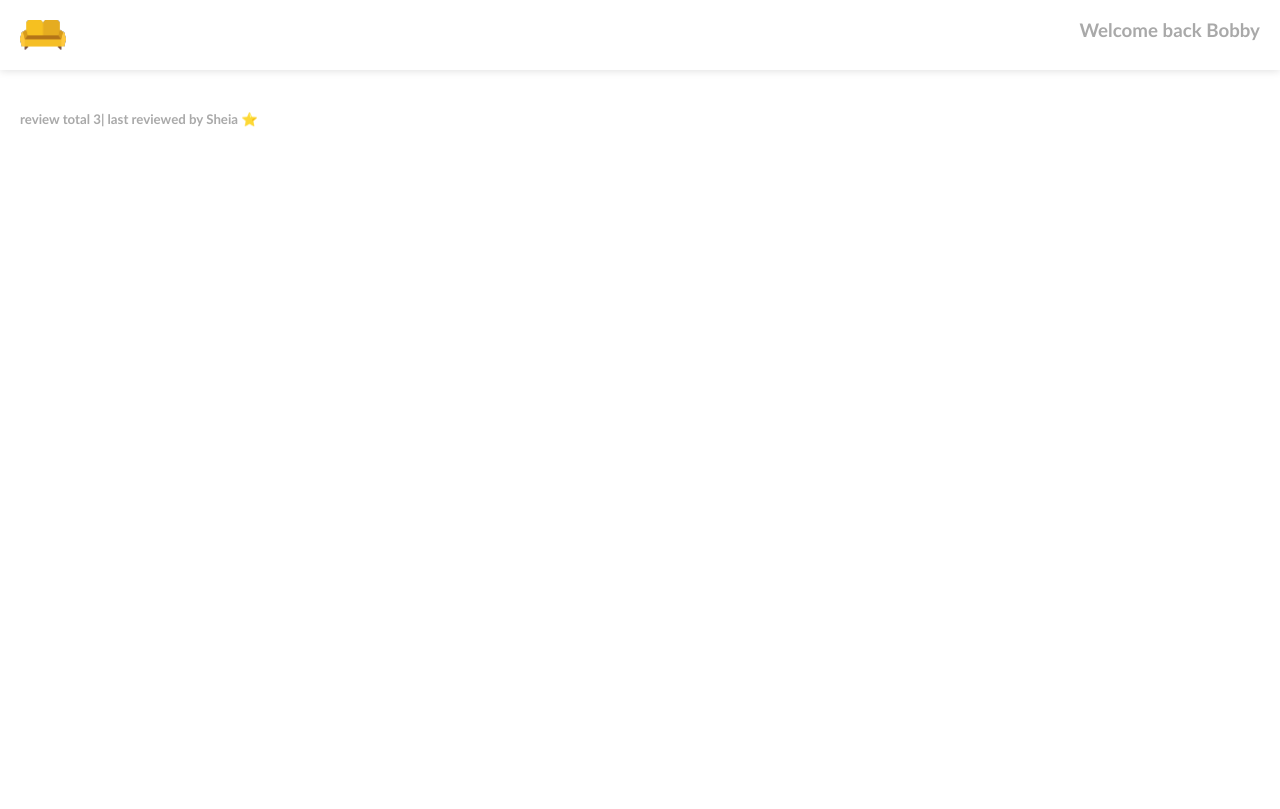
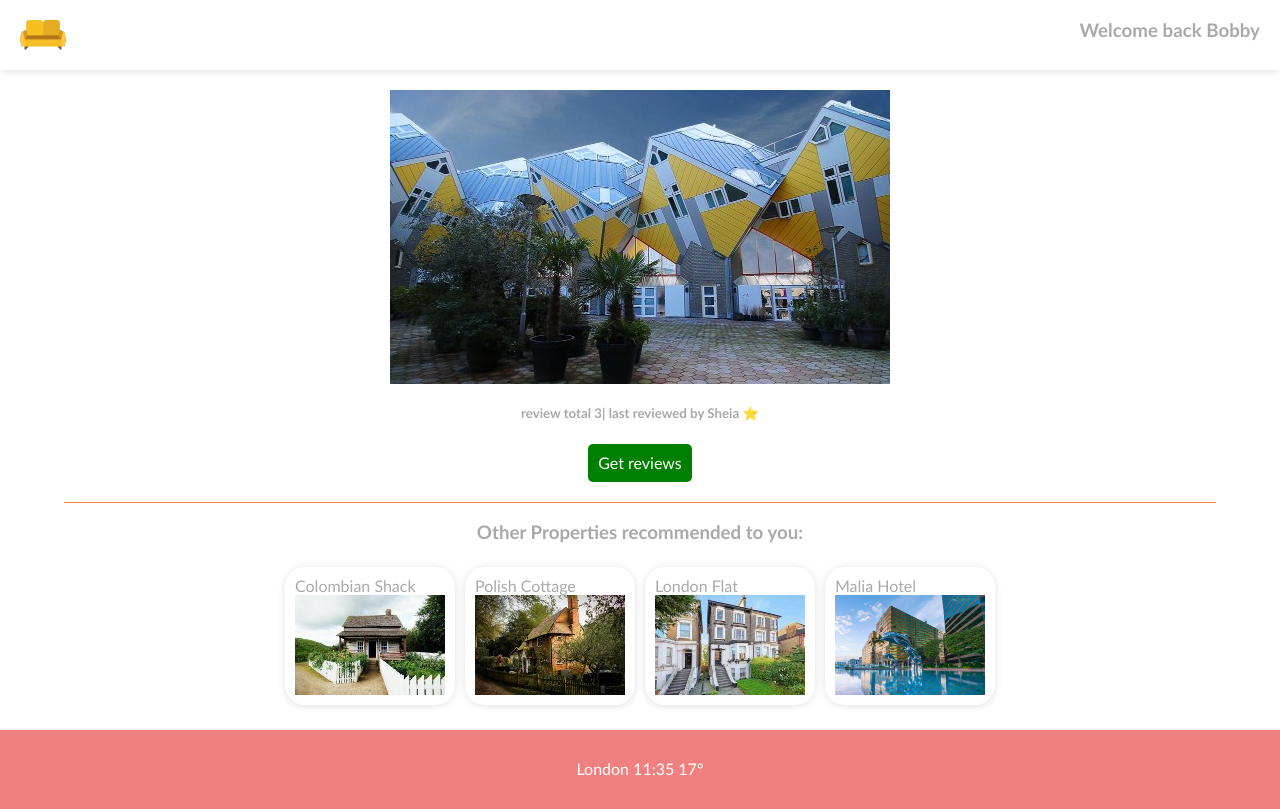
Before and after one commit to nomusamtshali/NOMMTS365_BCL2401_GroupC_NomusaMtshali_DJS09, a website built with webpack: page index.html in a window 1280 px wide. Built offline with nearby package versions, Linux system fonts and the light colour scheme.

Commit message:
updated CSS styles, added new HTML elements, and modified TypeScript code to include new functionality and classes in index.ts file

```diff
--- a/index.css
+++ b/index.css
@@ -8,7 +8,14 @@
 }
 
 .container {
-    margin: 20px;
+    margin: 20px 0;
+    display: flex;
+    flex-direction: column;
+    align-items: center;
+}
+
+.container img {
+    width: 100%;
 }
 
 .nav-bar {
@@ -44,3 +51,43 @@
     padding: 10px;
     box-shadow: rgb(0 0 0 / 12%) 0 1px 8px;
 }
+
+.card img {
+    width: 100%;
+}
+
+.footer {
+    width: 100%;
+    background-color: rgb(240,128,128);
+    text-align: center;
+    padding: 30px 0;
+    color: rgb(255,255,255);
+}
+
+.review-card {
+    padding: 10px;
+}
+
+.reviews {
+    display: flex;
+    padding: 10px;
+}
+
+.break {
+    height: 1px;
+    width: 90%;
+    background-color: rgb(255,127,80);
+}
+
+button {
+    background-color: rgb(0,128,0);
+    color: rgb(255,255,255);
+    border-radius: 5px;
+    border: none;
+    padding: 10px;
+
+}
+
+button:hover {
+    background-color: rgb(218,165,32);
+}
--- a/index.html
+++ b/index.html
@@ -1,6 +1,6 @@
 <html>
    <head><link rel="stylesheet" href="https://cdnjs.cloudflare.com/ajax/libs/normalize/8.0.1/normalize.css">
-       <link rel="stylesheet" href="index.css">
+       <link rel="stylesheet" href="index.css"/>
    </head>
    <body>
        <div class="nav-bar">
@@ -11,8 +11,15 @@
             </h3>
        </div>
        <div class="container">
-         <h5 id="reviews"></h5>
+           <div class="main-image"></div>
+           <h5 id="reviews"></h5>
+           <button>Get reviews</button>
+           <div class="reviews"></div>
+           <div class="break"></div>
+           <h3>Other Properties recommended to you:</h3>
+           <div class="properties"></div>
        </div>
+       <div class="footer"></div>
        <script src="index.pack.js"></script>
    </body>
 </html>
--- a/src/index.ts
+++ b/src/index.ts
@@ -4,10 +4,15 @@
 // all TypeScript weakness flags.
 // : number
 import "../index.css"
-import { showReviewTotal, populateUser } from "./utils"
+import { showReviewTotal, populateUser, showDetails, getTopTwoReviews } from "./utils"
 import { Permissions, LoyaltyUser } from './enums';
+import { Review, Property } from './interface';
+
 
 const propertyContainer = document.querySelector('.properties')
+const reviewContainer = document.querySelector('.reviews')
+const container = document.querySelector('.container')
+const button = document.querySelector('button')
 const footer = document.querySelector('.footer')
 
 let isOpen: boolean
@@ -49,22 +54,10 @@
     stayedAt: ['florida-home', 'oman-flat', 'tokyo-bungalow']
 }
 
-// properties
-const properties : {
-    image: string;
-    title: string;
-    price: number;
-    location: {
-        firstLine: string;
-        city: string;
-        code: number;
-        country: string;
-    };
-    contact: [number, string];
-    isAvailable: boolean;
-}[] = [
+// array of properties
+const properties : Property[] = [
     {
-        image: '../public/images/colombia-property.jpg',
+        image: 'images/colombia-property.jpg',
         title: 'Colombian Shack',
         price: 45,
         location: {
@@ -73,34 +66,47 @@
             code: 45632,
             country: 'Colombia'
         },
-        contact: [+1123495082908, 'marywinkle@gmail.com'],
+        contact: [+112343823978921, 'marywinkle@gmail.com'],
         isAvailable: true
     },
     {
-        image: '../public/images/poland-property.jpg',
+        image: 'images/poland-property.jpg',
         title: 'Polish Cottage',
-        price: 34,
+        price: 30,
         location: {
             firstLine: 'no 23',
             city: 'Gdansk',
             code: 343903,
             country: 'Poland'
         },
-        contact: [ +1123495082908, 'garydavis@hotmail.com'],
+        contact: [+1298239028490830, 'garydavis@hotmail.com'],
         isAvailable: false
     },
     {
-        image: '../public/images/london-property.jpg',
+        image: 'images/london-property.jpg',
         title: 'London Flat',
-        price: 23,
+        price: 25,
         location: {
             firstLine: 'flat 15',
             city: 'London',
-            code: 35433,
+            code: 'SW4 5XW',
             country: 'United Kingdom',
         },
-        contact: [ +1123495082908, 'andyluger@aol.com'],
+        contact: [+34829374892553, 'andyluger@aol.com'],
         isAvailable: true
+    },
+    {
+        image: 'images/malaysian-hotel.jpeg',
+        title: 'Malia Hotel',
+        price: 35,
+        location: {
+            firstLine: 'Room 4',
+            city: 'Malia',
+            code: 45334,
+            country: 'Malaysia'
+        },
+        contact: [ +60349822083, 'lee34@gmail.com'],
+        isAvailable: false
     }
 ]
 
@@ -120,5 +126,49 @@
     propertyContainer.appendChild(card)
 }
 
+let count = 0
+function addReviews(array : Review[]) : void {
+    if (!count ) {
+        count++
+        const topTwo = getTopTwoReviews(array)
+        for (let i = 0; i < topTwo.length; i++) {
+            const card = document.createElement('div')
+            card.classList.add('review-card')
+            card.innerHTML = topTwo[i].stars + ' stars from ' + topTwo[i].name
+            reviewContainer.appendChild(card)
+        }
+        container.removeChild(button)
+    }
+}
+
+button.addEventListener('click', () => addReviews(reviews))
+
 let currentLocation: [string, string, number] = ['London', '11:35', 17]
 footer.innerHTML = currentLocation[0] + ' ' + currentLocation[1] + ' ' + currentLocation[2] + '°'
+
+// classes
+class MainProperty {
+    src: string
+    title: string
+    reviews: Review[]
+    constructor(src: string, title: string, reviews: Review[]) {
+        this.src = src
+        this.title = title
+        this.reviews = reviews
+    }
+}
+
+let yourMainProperty = new MainProperty(
+    'images/italian-property.jpg',
+    'Italian House',
+    [{
+        name: 'Olive',
+        stars: 5,
+        loyaltyUser: LoyaltyUser.GOLD_USER,
+        date: '12-04-2021'
+    }] )
+
+const mainImageContainer = document.querySelector('.main-image')
+const image = document.createElement('img')
+image.setAttribute('src', yourMainProperty.src)
+mainImageContainer.appendChild(image)
```
